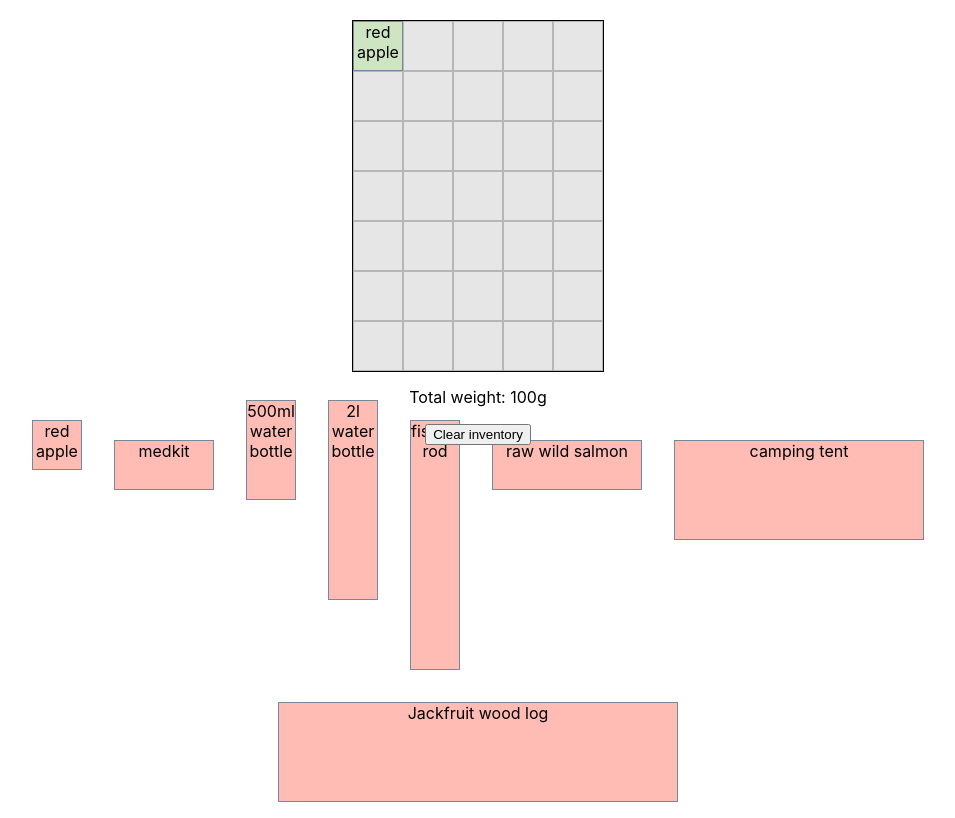
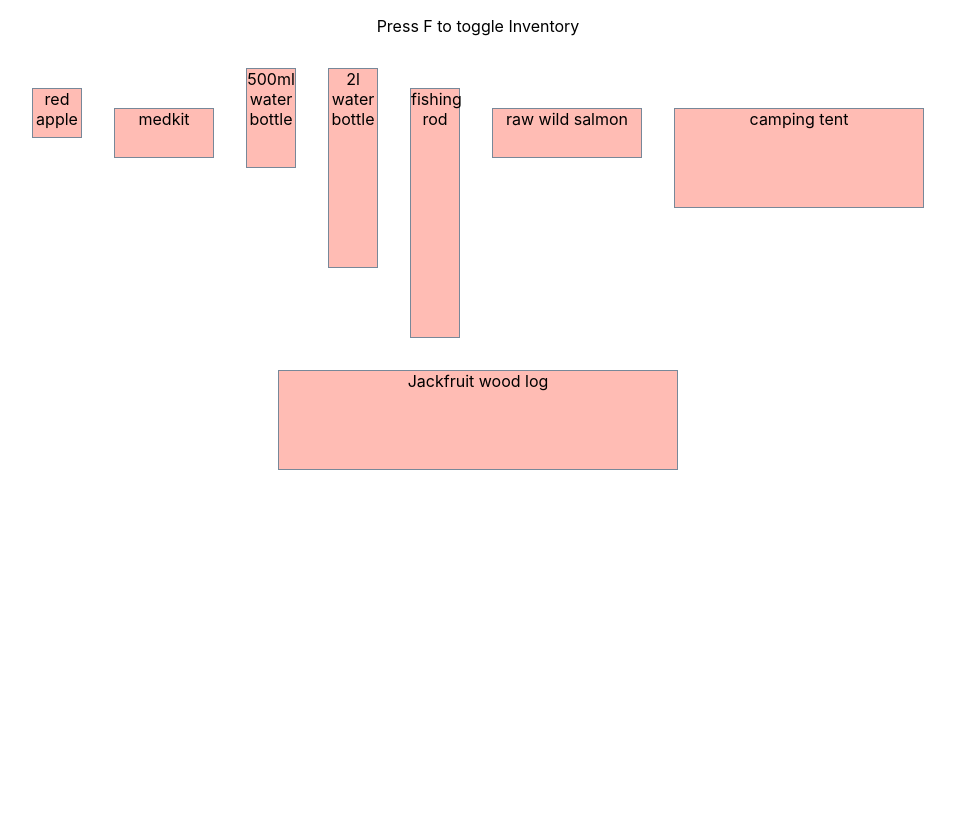
Before and after one commit to brenno-calado/inventory, a React (Create React App) app: page / in a window 1280 px wide. Shown: the whole page, without its empty margins (162-1117 px from the left). Built offline with nearby package versions, Linux system fonts and the light colour scheme.

Commit message:
feat: add toggle view inventory

```diff
--- a/src/App.js
+++ b/src/App.js
@@ -1,15 +1,20 @@
-import React, { useContext } from 'react';
+import React, { useContext, useEffect } from 'react';
 import Inventory from './components/Inventory';
 import InventoryContext from './context/InventoryContext';
 import './App.css';
 
 
 function App() {
-  const { items, checkInventory } = useContext(InventoryContext);
+  const { items, checkInventory, viewInventory, setViewInventory } = useContext(InventoryContext);
 
+  useEffect(() => {
+    window.addEventListener('keypress', (evt) => {
+      if (evt.key === 'f') setViewInventory(!viewInventory)
+    }, [])
+  })
   return (
     <main className="App">
-      {<Inventory />}
+      { viewInventory ? <Inventory /> : <p>Press F to toggle Inventory</p>}
       {items.map((item, index) => (
         <div
           key={index}
--- a/src/context/Provider.jsx
+++ b/src/context/Provider.jsx
@@ -6,6 +6,7 @@ import items from '../data/items';
 function Provider({ children }) {
   const cellSize = 50;
 
+  const [viewInventory, setViewInventory] = useState(false)
   const [hour, setHour] = useState(12);
   const [inventoryRect, setInventoryRect] = useState({})
   const [inventorySize, setInventorySize] = useState({ width: 5, height: 7 });
@@ -88,12 +89,14 @@ function Provider({ children }) {
   }
 
   const context = {
+    viewInventory,
     cellSize,
     items,
     hour,
     inventorySize,
     inventoryItems,
     inventoryRect,
+    setViewInventory,
     doItemsCollide,
     enoughHeightSpace,
     enoughWidthSpace,
```
